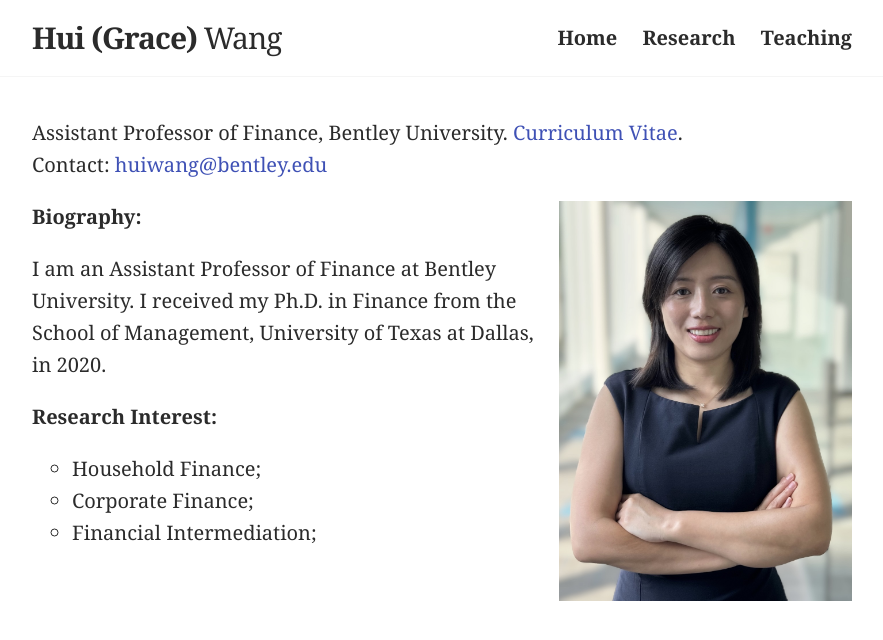
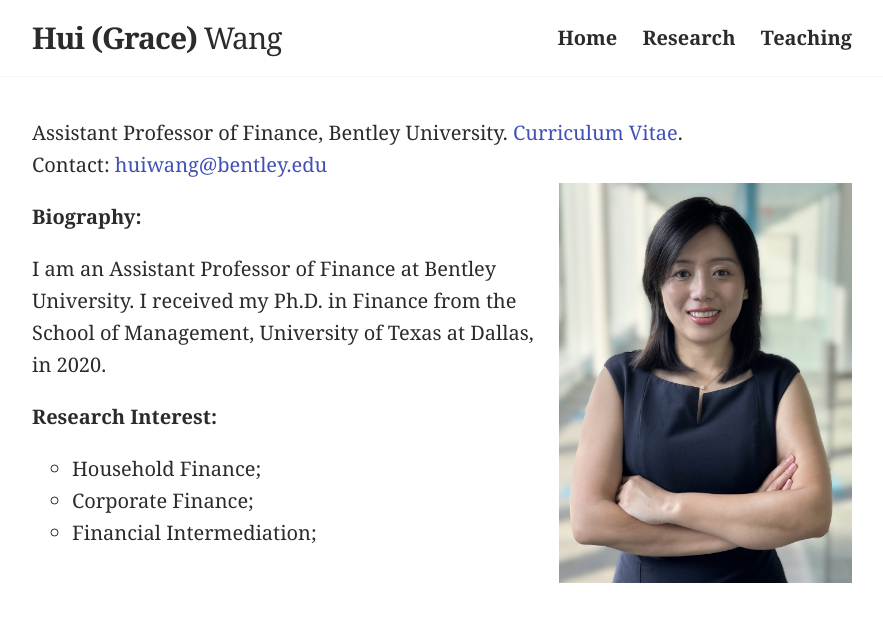
Before and after one commit to huigracewang/homepage, a Jekyll site: the page built from index.md, in a window 1280 px wide. Shown: the top 640 px of the page, without its empty margins (198-1081 px from the left). Built offline with Jekyll 4.4.1, drawn with Linux system fonts in a browser that asks for light colours.

Commit message:
Update _site.scss

```diff
--- a/_sass/_site.scss
+++ b/_sass/_site.scss
@@ -3,6 +3,7 @@
   border: none;
   margin-left: 20px;
   height: 400px;
+  margin-top: -18px;
 
   @include media-query($on-mobile) {
     float: none;
```
